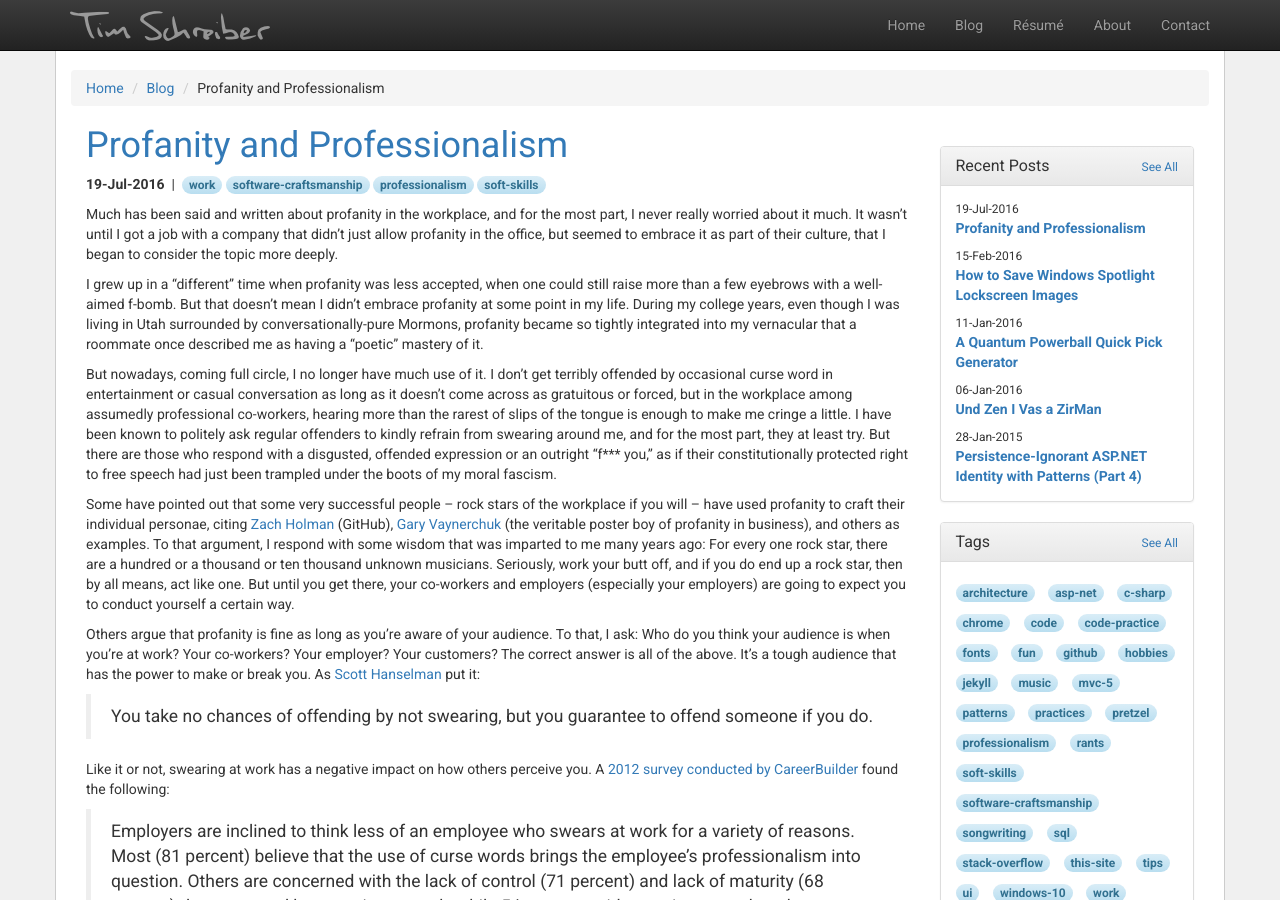
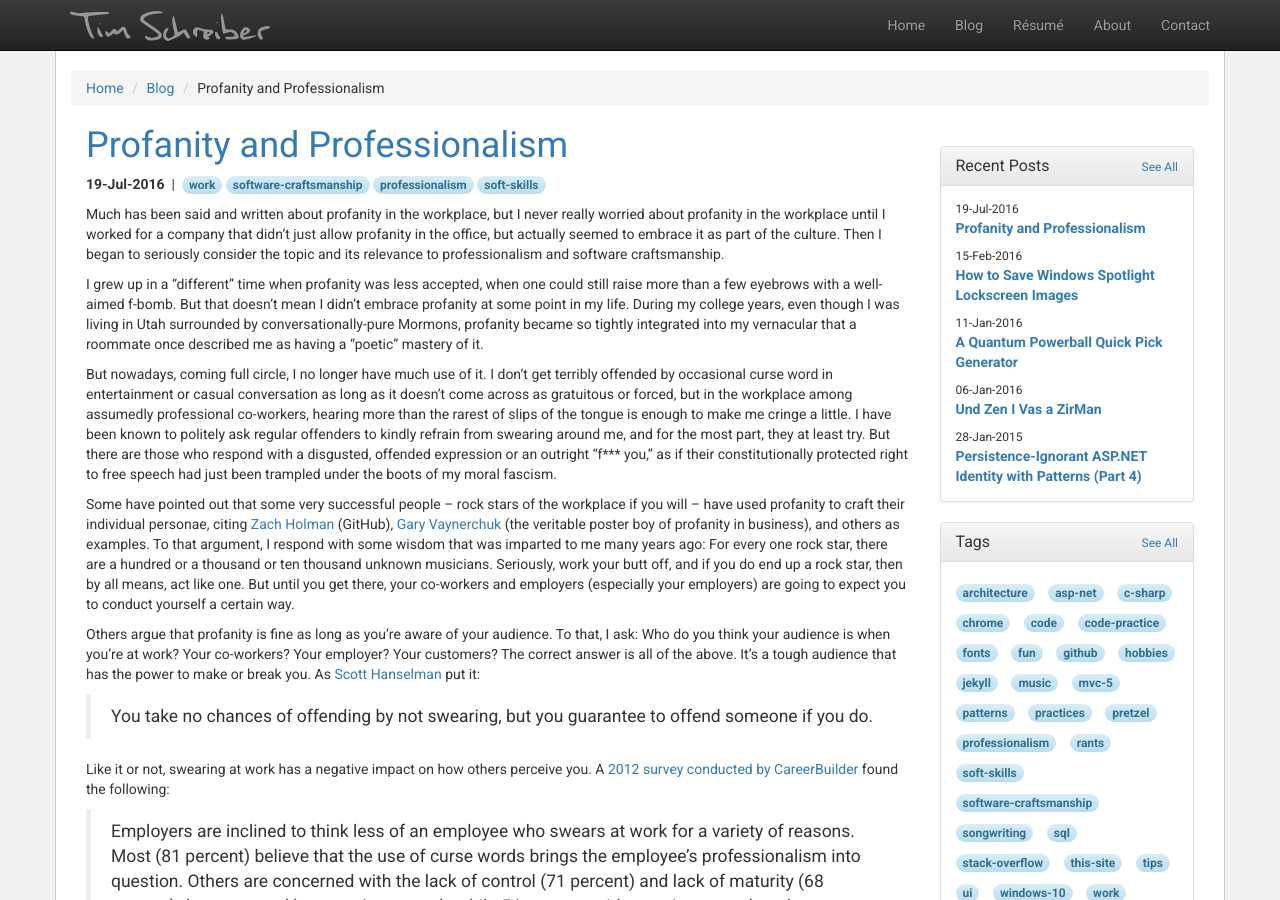
Before and after one commit to timschreiber/timschreiber.github.com, a Jekyll site: the page built from _posts/2016-07-19-profanity-and-professionalism.md, in a window 1280 px wide and 900 px high. Built offline with Jekyll 4.4.1, drawn with Linux system fonts in a browser that asks for light colours; nearby versions of some CDN libraries; comment, search, counter and statistics services are not loaded.

Commit message:
Update 2016-07-19-profanity-and-professionalism.md

```diff
--- a/_posts/2016-07-19-profanity-and-professionalism.md
+++ b/_posts/2016-07-19-profanity-and-professionalism.md
@@ -4,14 +4,14 @@
 date: 2016-07-19
 layout: post
 comments: true
-description: "I never really worried about profanity in the workplace until I worked for a company that didn't just allow it in the office, but actually seemed to embrace it as part of the culture. Then I began to seriously consider the topic and its relevance to professionalism and software craftsmanship."
+description: "I never really worried about profanity in the workplace until I worked for a company that didn't just allow profanity in the office, but actually seemed to embrace it as part of the culture. Then I began to seriously consider the topic and its relevance to professionalism and software craftsmanship."
 tags:
 - work
 - software-craftsmanship
 - professionalism
 - soft-skills
 ---
-Much has been said and written about profanity in the workplace, and for the most part, I never really worried about it much. It wasn't until I got a job with a company that didn't just allow profanity in the office, but seemed to embrace it as part of their culture, that I began to consider the topic more deeply.
+Much has been said and written about profanity in the workplace, but I never really worried about profanity in the workplace until I worked for a company that didn't just allow profanity in the office, but actually seemed to embrace it as part of the culture. Then I began to seriously consider the topic and its relevance to professionalism and software craftsmanship.
 
 I grew up in a "different" time when profanity was less accepted, when one could still raise more than a few eyebrows with a well-aimed f-bomb. But that doesn't mean I didn't embrace profanity at some point in my life. During my college years, even though I was living in Utah surrounded by conversationally-pure Mormons, profanity became so tightly integrated into my vernacular that a roommate once described me as having a "poetic" mastery of it.
 
```
